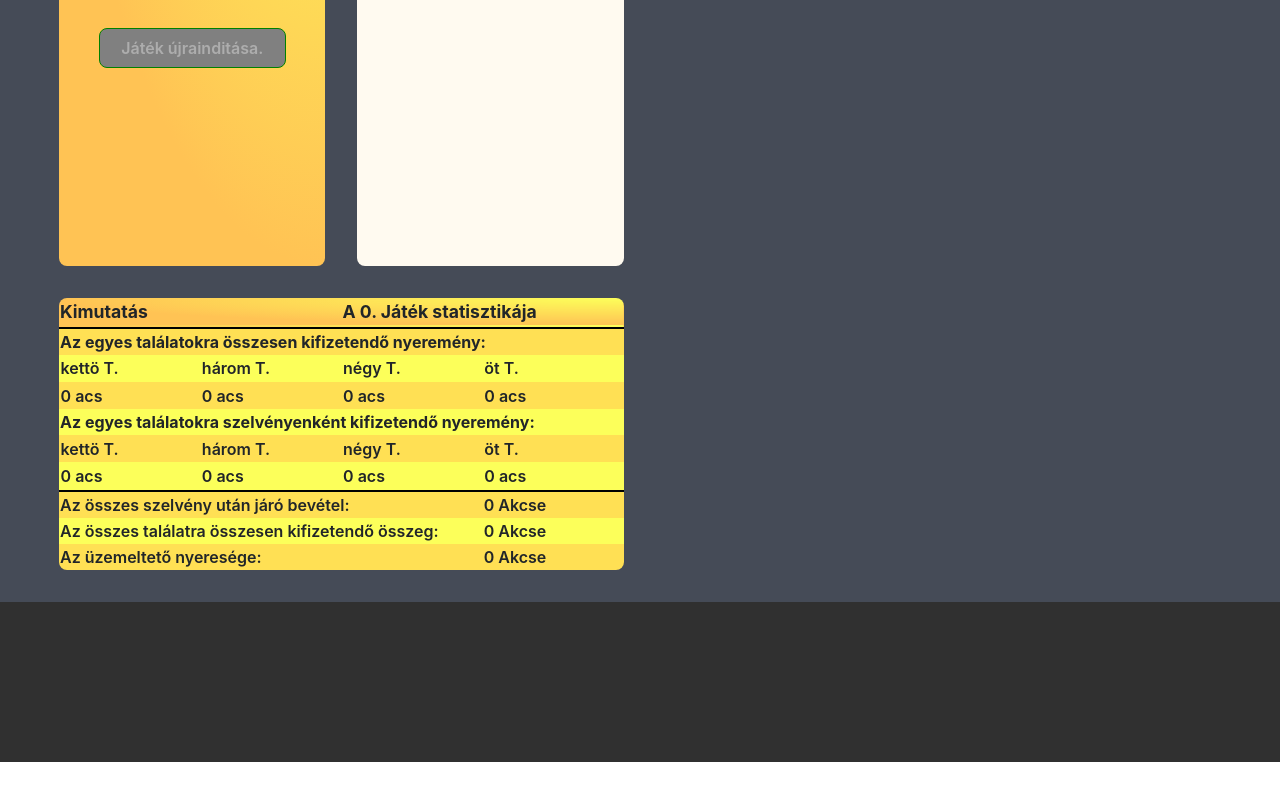
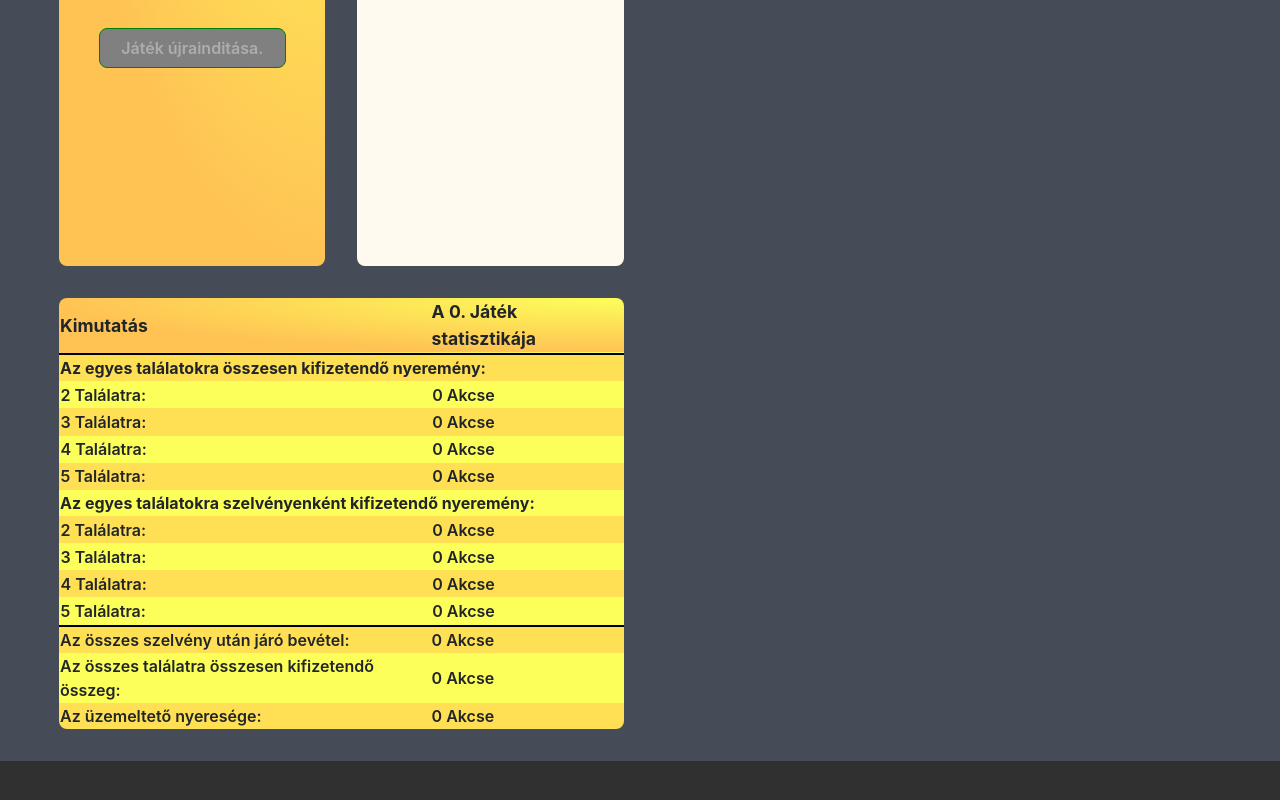
Before and after one commit to VargaAlbert/Lottokeeper, a React (Create React App) app: page /#/AdminPage in a window 1280 px wide. Shown: the part 1148-1948 px from the top of the page. Before the commit the page ends 1910 px from the top, so only its background shows below. Built offline with nearby package versions, Linux system fonts and the light colour scheme.

Commit message:
final version

```diff
--- a/src/components/AdminPage/AdminLottoStatement/AdminLottoStatement.tsx
+++ b/src/components/AdminPage/AdminLottoStatement/AdminLottoStatement.tsx
@@ -1,4 +1,4 @@
-import { useLottoContext } from "../../../contextAPI/LottoContext";
+import { useLottoContext, ADMIN_STATEMENT_MIN_HIT_NUMBER } from "../../../contextAPI/LottoContext";
 import style from "./AdminLottoStatement.module.scss";
 
 const AdminLottoStatement: React.FC = () => {
@@ -10,13 +10,6 @@ const AdminLottoStatement: React.FC = () => {
         formatPrice,
         winningNumbers
     } = useLottoContext();
-
-    const tableData = [
-        "kettö T.",
-        "három T.",
-        "négy T.",
-        "öt T.",
-    ]
 
     return (
         <table className={style.adminTable}>
@@ -30,29 +23,28 @@ const AdminLottoStatement: React.FC = () => {
                 <tr>
                     <th colSpan={4}>Az egyes találatokra összesen kifizetendő nyeremény:</th>
                 </tr>
-                <tr className={style.tdnn}>
-                    {tableData.map((head, index) => {
-                        return <td key={index}>{head}</td>;
-                    })}
-                </tr>
-                <tr>
-                    {adminStatement.paiDoutPriceHit.slice(2).map((priceHit, index) => {
-                        return <td key={index}>{formatPrice(priceHit)} acs</td>;
-                    })}
-                </tr>
+
+                {adminStatement.paiDoutPriceHit.slice(ADMIN_STATEMENT_MIN_HIT_NUMBER).map((priceHit, index) => {
+                    return (
+                        <tr key={index}>
+                            <td colSpan={2}>{`${index + ADMIN_STATEMENT_MIN_HIT_NUMBER} Találatra:`}</td>
+                            <td colSpan={2}>{priceHit} Akcse</td>
+                        </tr>
+                    );
+                })}
+
                 <tr>
                     <th colSpan={4}>Az egyes találatokra szelvényenként kifizetendő nyeremény:</th>
                 </tr>
-                <tr >
-                    {tableData.map((head, index) => {
-                        return <td key={index}>{head}</td>;
-                    })}
-                </tr>
-                <tr>
-                    {adminStatement.priceTicket.slice(2).map((priceHit, index) => {
-                        return <td key={index}>{formatPrice(priceHit)} acs</td>;
-                    })}
-                </tr>
+
+                {adminStatement.priceTicket.slice(ADMIN_STATEMENT_MIN_HIT_NUMBER).map((priceTicket, index) => {
+                    return (
+                        <tr key={index}>
+                            <td colSpan={2}>{`${index + ADMIN_STATEMENT_MIN_HIT_NUMBER} Találatra:`}</td>
+                            <td colSpan={2}>{priceTicket} Akcse</td>
+                        </tr>
+                    );
+                })}
             </tbody>
             <tfoot>
                 <tr>
--- a/src/components/Lottery/Lottery.tsx
+++ b/src/components/Lottery/Lottery.tsx
@@ -13,6 +13,9 @@ const Lottery: React.FC = () => {
                 <h2>Nyerőszámok:</h2>
                 <div className={style.lotteryNumberContainer}>
                     {
+                        winningNumbers.luttery === 0 ?
+                            ("Még nem volt sorsolás!") : (
+
                                 winningNumbers.winningNumbers.sort((a, b) => a - b).map((number) => (
                                     <div key={number + String(key)} className={style.numberBullet}>
                                         <div className={style.lotteryNumber}>
@@ -21,6 +24,7 @@ const Lottery: React.FC = () => {
                                         <div className={style.lotteryNumberBack}></div>
                                     </div>
                                 ))
+                            )
                     }
                 </div>
             </div>
--- a/src/components/LotteryTicket/LotteryTicket.tsx
+++ b/src/components/LotteryTicket/LotteryTicket.tsx
@@ -89,6 +89,7 @@ const LotteryTicket: React.FC<Props> = ({ id }) => {
 
     const handleCloseLowmoney = () => setShowLowmoney(false);
     const handleShowLowmoney = () => setShowLowmoney(true);
+
     const handleCloseFlewnumbers = () => setShowFlewnumbers(false);
     const handleShowFlewnumbers = () => setShowFlewnumbers(true);
 
--- a/src/components/LotteryTicket/TicketModal/TicketModalLowmoney.tsx
+++ b/src/components/LotteryTicket/TicketModal/TicketModalLowmoney.tsx
@@ -27,7 +27,7 @@ const TicketModalLowmoney: React.FC<Props> = ({ handleClose, show, id }) => {
                         Játék ára: {TICKET_PRICE} Akcse
                     </div>
                     <div className="pt-1 fs-4 fw-bold">
-                        Egyenlege: <span className="text-danger">{formatPrice(getMoney(id))}</span>
+                        Egyenlege: <span className="text-danger">{formatPrice(getMoney(id))}</span> Akcse
                     </div>
                 </Modal.Body>
                 <Modal.Footer>
--- a/src/contextAPI/LottoContext.tsx
+++ b/src/contextAPI/LottoContext.tsx
@@ -85,7 +85,8 @@ export const MIN_NUMBER: number = 1;
 export const MAX_NUMBER: number = 39;
 export const LOTTERY_NUMBER: number = 5;
 export const TICKET_PRICE: number = 500;
-const MAX_GENERATE_TICKET = 5_000;
+
+const MAX_GENERATE_TICKET: number = 5_000;
 
 export const USER_ID: string = "user";
 export const ADMIN_ID: string = "admin";
@@ -96,15 +97,20 @@ const START_AKCSE_USER: number = 10_000;
 const START_AKCSE_ADMIN: number = 0;
 const START_PRIZE_FUND: number = 0;
 
+export const ADMIN_STATEMENT_MIN_HIT_NUMBER = 2;
 /* --hit-price%-- */
 //! (HIT_ALL + PROFIT)SUM === 100 //!
-const HIT_0 = 0;//%
-const HIT_1 = 0;//%
-const HIT_2 = 6;//%
-const HIT_3 = 12;//%
-const HIT_4 = 28;//%
-const HIT_5 = 52;//%
-const PROFIT = 2;//%
+const PRIZE_FUND_DISTRIBUTION = {
+    PROFIT: 2,
+    PAYOUT_PERCENTAGES: {
+        HIT_0: 0,
+        HIT_1: 0,
+        HIT_2: 6,
+        HIT_3: 12,
+        HIT_4: 28,
+        HIT_5: 50,
+    }
+}
 
 /* ---init-data--- */
 
@@ -126,7 +132,7 @@ const initialLottoDatabase: lotteryTicket = {
 };
 
 //lottery results
-const initZeroArrsy = Array(6).fill(0)
+const initZeroArrsy = Array(LOTTERY_NUMBER + 1).fill(0)
 const initialdrawingResultsState: drawingResults = {
     hitsCounts: initZeroArrsy,
     priceHit: initZeroArrsy,
@@ -316,9 +322,9 @@ export const LottoProvider: React.FC<LottoProviderProps> = ({
 
     const divideAndDistribute = (number: number, data: lotteryTicket[]): drawingResults => {
 
-        const winningPercentages = [HIT_0, HIT_1, HIT_2, HIT_3, HIT_4, HIT_5];
+        const winningPercentages = Object.values(PRIZE_FUND_DISTRIBUTION.PAYOUT_PERCENTAGES);
 
-        const hitsCounts: number[] = new Array(6).fill(0);
+        const hitsCounts: number[] = new Array(LOTTERY_NUMBER + 1).fill(0);
 
         data.reduce((total, ticket) => {
             const hits = ticket.hits.length;
@@ -342,7 +348,7 @@ export const LottoProvider: React.FC<LottoProviderProps> = ({
             return count ? priceTicket[index] * count : 0;
         });
 
-        const profitValue: number = Math.round((number * PROFIT) / 100);
+        const profitValue: number = Math.round((number * PRIZE_FUND_DISTRIBUTION.PROFIT) / 100);
         moneyTransaction(COLLECTOR_ID, profitValue, PROFIT_ID);
 
         const ticketIncomeSum = (data.length - 1) * TICKET_PRICE
@@ -397,6 +403,8 @@ export const LottoProvider: React.FC<LottoProviderProps> = ({
         setAdminStatement(distributedHits);
 
         const updatedLottoValue = updatedLotto.map((ticket) => {
+            return { ...ticket, ticketValue: distributedHits.priceTicket[ticket.hits.length] };
+
             switch (ticket.hits.length) {
                 case 2:
                     return { ...ticket, ticketValue: distributedHits.priceTicket[2] };
```
Lines whose indentation alone changed are shown as unchanged.
